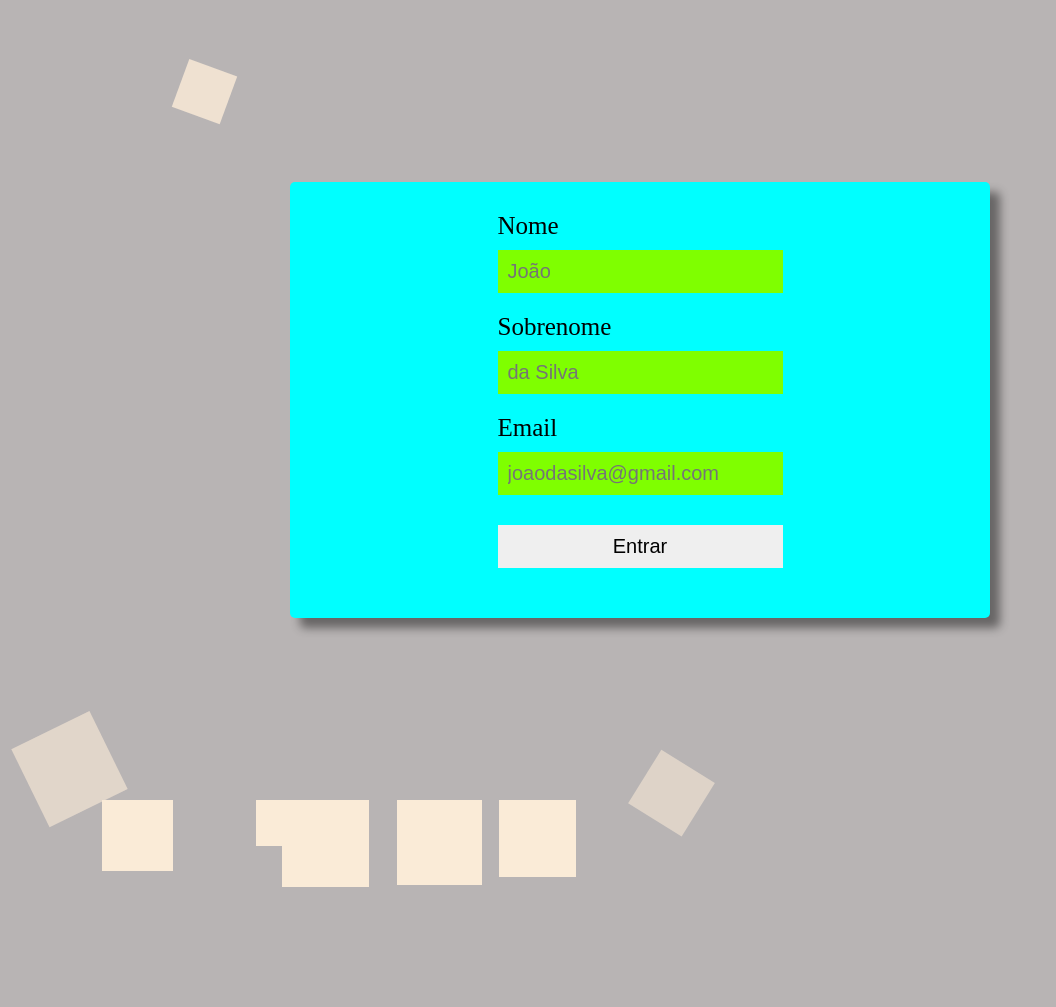
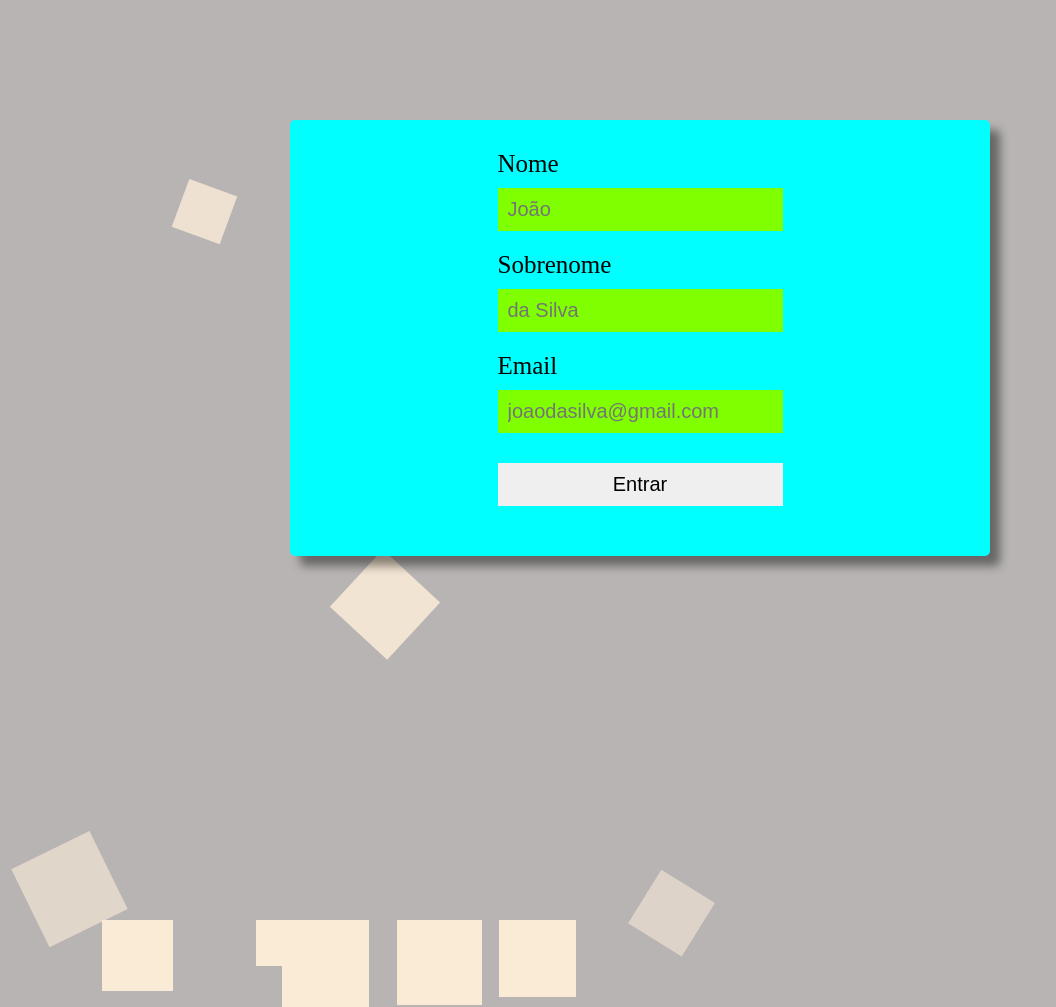
Before and after one commit to NascimentoTalesDev/animated-form, a plain HTML site: page index.html in a window 1280 px wide. Shown: the whole page, without its empty margins (0-1056 px from the left). Before the commit the page ends 887 px from the top, so only its background shows below. Drawn offline with Linux system fonts and the light colour scheme.

Commit message:
iniciando

```diff
--- a/src/styles/commomsettins/commomsettins.scss
+++ b/src/styles/commomsettins/commomsettins.scss
@@ -15,7 +15,7 @@ body{
     background-color: $backgroundColor;
     width: 100vw;
     height: 100vh;
-    // overflow: hidden;
+    overflow: hidden;
     .container{
         height: 100%;
         width: 100%;
--- a/src/styles/style/style.scss
+++ b/src/styles/style/style.scss
@@ -2,12 +2,11 @@
 
 .section-1{
     display: flex;
-    align-items: center;
     justify-content: center;
     width: 100%;
-    height: 100%;
+    margin-top: 15vh;
     .form-container{
-        background-color: $backgroundColorFormContainer
+        background-color: $backgroundColorFormContainer;
         display: flex;
         flex-direction: column;
         padding: 2rem 0;
```
Also changed, not shown: src/styles/commomsettins/commomsettins.css, src/styles/style/style.css, 2 other files.
